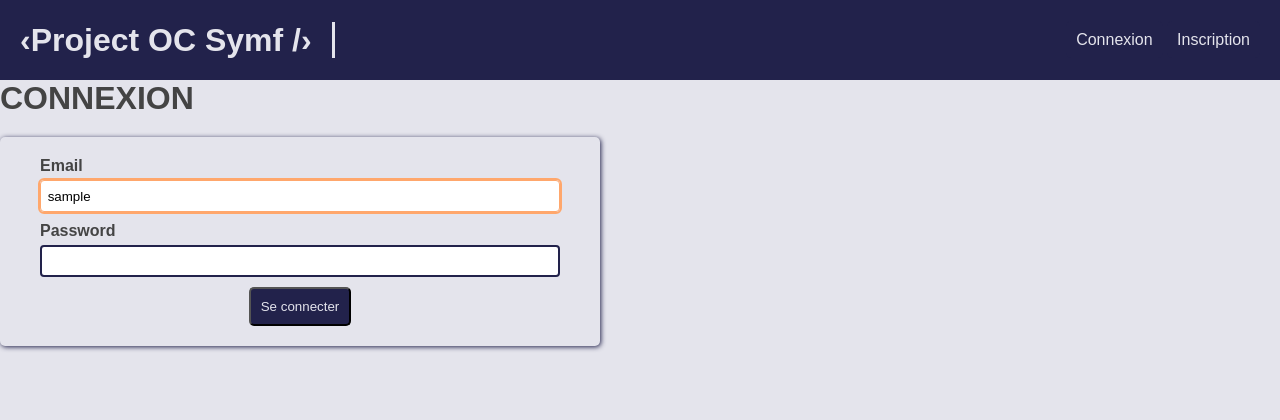
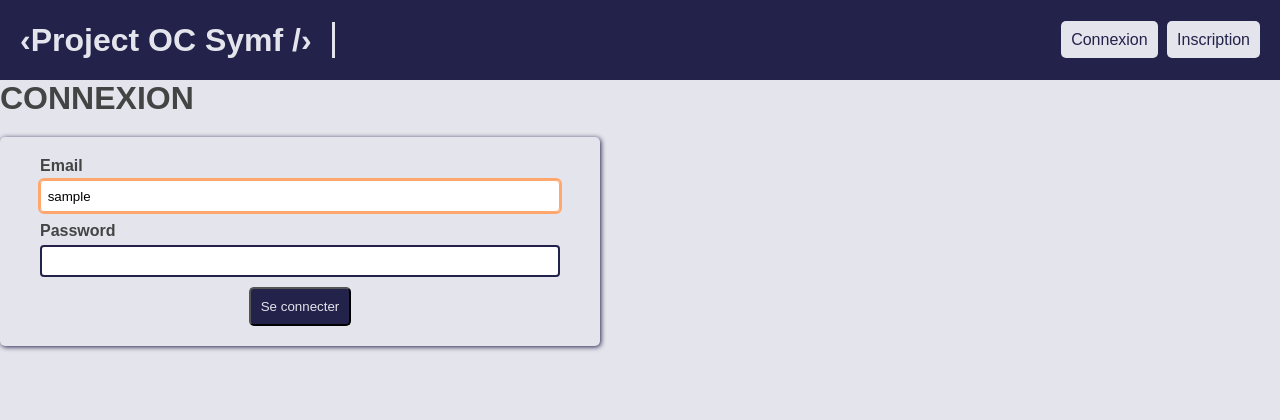
Before and after one commit to MH-DevApp/symf-oc-project, a Symfony app: template templates/auth/signin.html.twig in a window 1280 px wide. Shown: the top 420 px of the page. Run offline with Twig, Linux system fonts and the light colour scheme; the template is opened without the code that fills it: most values are stand-ins (such as "Sample title", 1, 10 or a date in 2020); some libraries are stand-ins or nearby versions.

Commit message:
feat: add base theme twig for forms

```diff
--- a/templates/includes/header.html.twig
+++ b/templates/includes/header.html.twig
@@ -6,8 +6,13 @@
       </span>
     </div>
     <div>
-      <a class="btn btn-primary" href="{{ path('app_auth_signin') }}">Connexion</a>
-      <a class="btn btn-primary" href="{{ path('app_auth_signup') }}">Inscription</a>
+      {% if app.user %}
+        <a class="btn btn-light mr-5" href="{{ path('app_home') }}">Profil</a>
+        <a class="btn btn-light" href="{{ path('app_auth_logout') }}">Déconnexion</a>
+      {% else %}
+        <a class="btn btn-light mr-5" href="{{ path('app_auth_signin') }}">Connexion</a>
+        <a class="btn btn-light" href="{{ path('app_auth_signup') }}">Inscription</a>
+      {% endif %}
     </div>
   </nav>
 </header>
```
Also changed, not shown: templates/base_form_theme.html.twig (added, +25 -0 lines), 1 other file.
